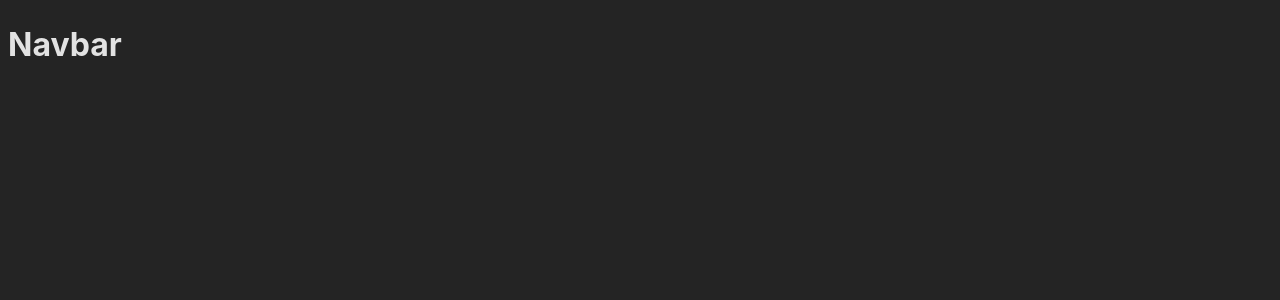
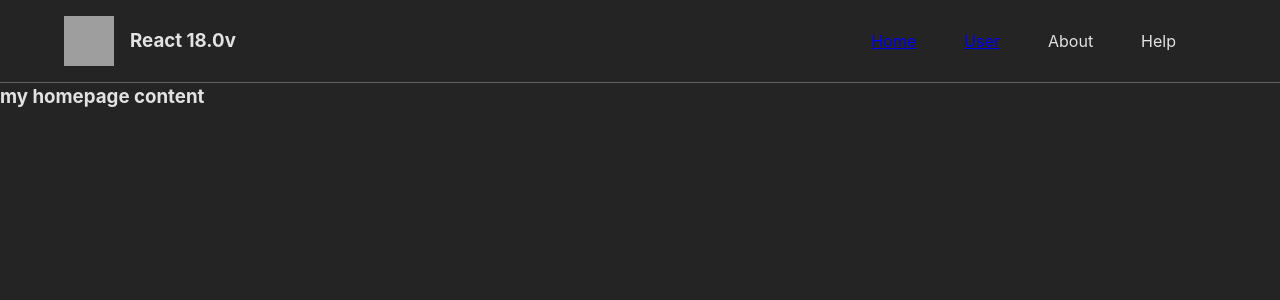
Before and after one commit to nidhish-nayak/crud-places-app, a React (Vite) app in the folder client/: page / in a window 1280 px wide. Shown: the top 300 px of the page. Built offline with nearby package versions, Linux system fonts and the light colour scheme; grey boxes are pictures that could not be loaded.

Commit message:
Added routing for navbar in shared folder

```diff
--- a/client/src/App.jsx
+++ b/client/src/App.jsx
@@ -1,12 +1,15 @@
 import React from "react";
 import { Route, Routes } from "react-router-dom";
+import Navbar from "./shared/components/navbar/Navbar.component";
 import User from "./user/pages/User.pages";
 
 function App() {
   return (
     <Routes>
-      <Route path="/" element=<h1>Navbar</h1> />
-      <Route path="user" element={<User />} />
+      <Route path="/" element={<Navbar />} >
+        <Route index element={<h3>my homepage content</h3>} />
+        <Route path="user" element={<User />} />
+      </Route>
     </Routes>
   )
 }
--- a/client/src/index.css
+++ b/client/src/index.css
@@ -13,3 +13,9 @@
   -moz-osx-font-smoothing: grayscale;
   -webkit-text-size-adjust: 100%;
 }
+
+* {
+  margin: 0;
+  padding: 0;
+  box-sizing: border-box;
+}
--- /dev/null
+++ b/client/src/shared/components/navbar/Navbar.component.jsx
@@ -0,0 +1,24 @@
+import { Link, Outlet } from 'react-router-dom';
+import './Navbar.styles.css';
+
+const Navbar = () => {
+    return (
+        <div>
+            <div className="navbar">
+                <div className="navbar-logo">
+                    <img className="navbar-img" src="https://img.icons8.com/fluency/96/null/ground-transportation.png" />
+                    <h3 className="navbar-title">React 18.0v</h3>
+                </div>
+                <ul className="navbar-list">
+                    <Link className="navbar-item" to="/">Home</Link>
+                    <Link className="navbar-item" to="/user">User</Link>
+                    <li className="navbar-item">About</li>
+                    <li className="navbar-item">Help</li>
+                </ul>
+            </div>
+            <Outlet />
+        </div>
+    )
+}
+
+export default Navbar;
--- /dev/null
+++ b/client/src/shared/components/navbar/Navbar.styles.css
@@ -0,0 +1,33 @@
+.navbar {
+    display: flex;
+    align-items: center;
+    justify-content: space-between;
+    border-bottom: 1px solid #626262;
+}
+
+.navbar-logo {
+    display: flex;
+    align-items: center;
+}
+
+.navbar-img {
+    margin: 1em 1em 1em 4em;
+    height: 50px;
+    width: 50px;
+}
+
+.navbar-list {
+    display: flex;
+    margin: 0 1em;
+    padding-right: 4em;
+}
+
+.navbar-item {
+    margin: 0 1.5em;
+    list-style: none;
+
+}
+
+.navbar-title {
+    margin: 0
+}
```
